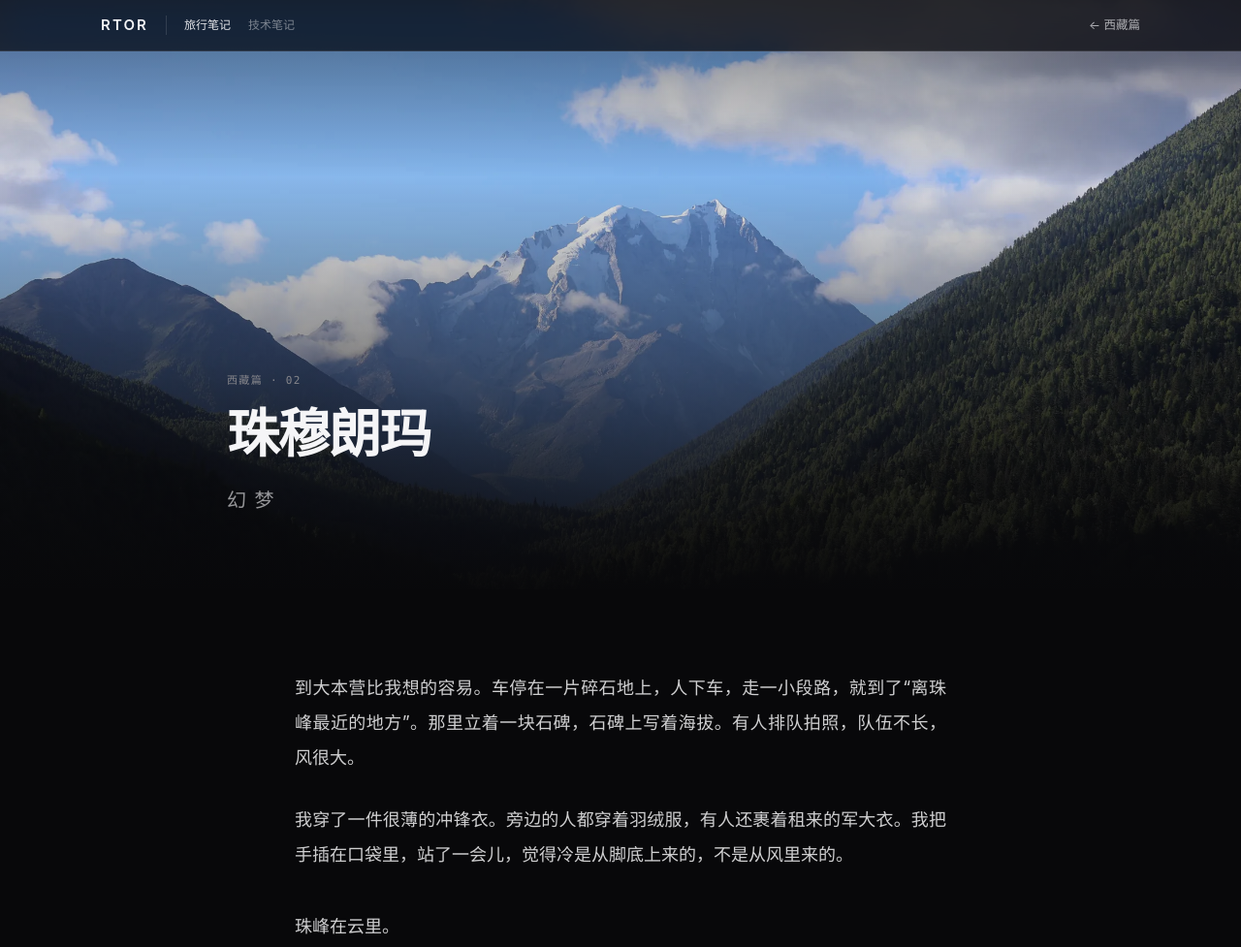
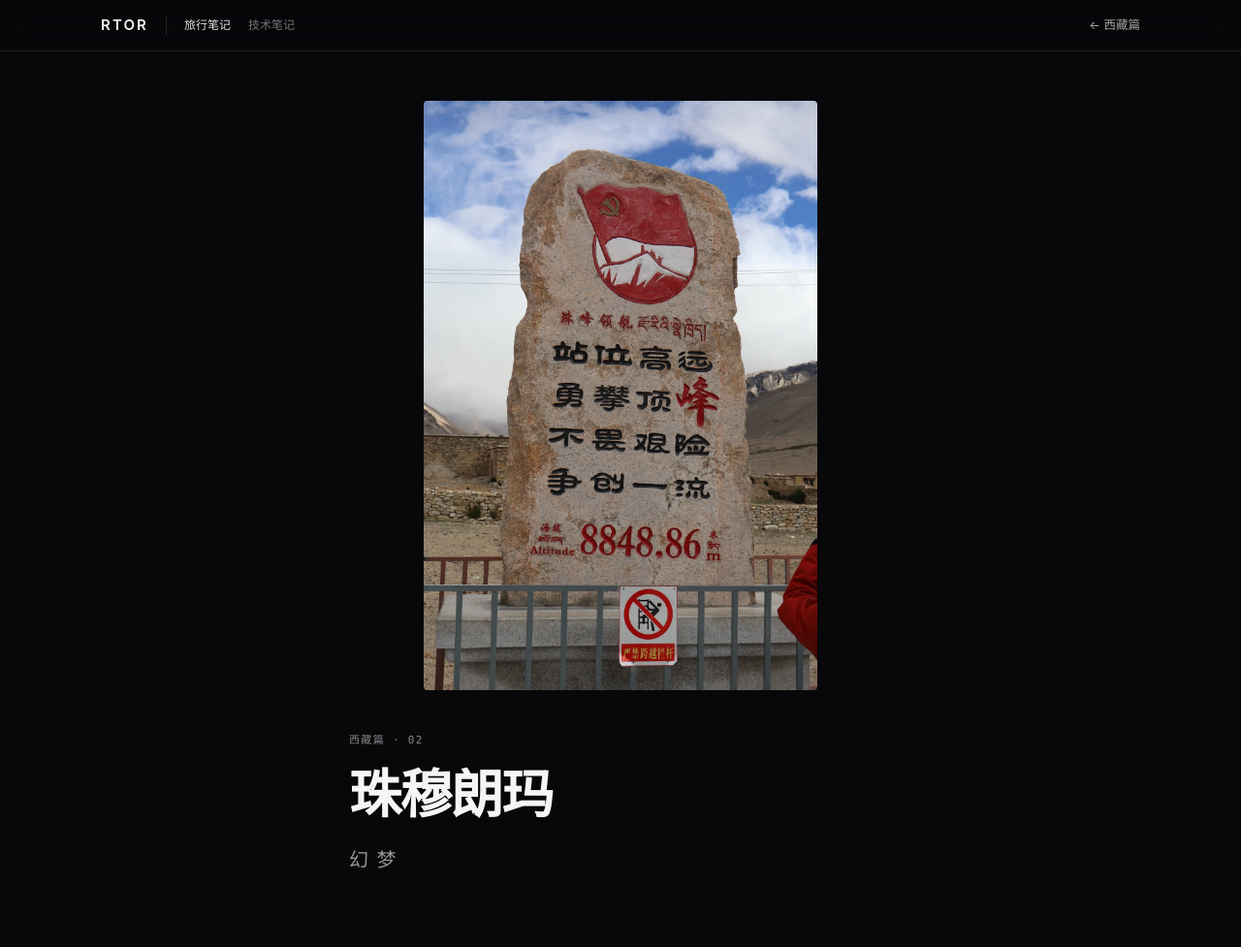
Before and after one commit to Axjours/kl-site, a plain HTML site: page everest.html in a window 1280 px wide. Shown: the top 977 px of the page at 97% size. Drawn offline with Linux system fonts and the light colour scheme.

Commit message:
everest: use stone monument photo as portrait cover

```diff
--- a/everest.html
+++ b/everest.html
@@ -27,8 +27,8 @@
 
 <article>
 
-  <div class="article-cover">
-    <img src="images/snow-cover.webp" alt="云层下的雪山" width="2200" height="1467">
+  <div class="article-cover portrait">
+    <img src="images/everest-cover.webp" alt="珠峰大本营的石碑，刻着海拔 8848.86 米" width="1240" height="1860">
     <div class="article-cover-copy">
       <p class="mono">西藏篇 · 02</p>
       <h1>珠穆朗玛</h1>
--- a/style.css
+++ b/style.css
@@ -461,6 +461,32 @@ figcaption {
   color: rgba(245, 245, 247, 0.6);
 }
 
+/* 竖构图封面：整张照片完整呈现，标题落在下方 */
+.article-cover.portrait {
+  display: block;
+  min-height: 0;
+  padding: 104px 24px 0;
+}
+
+.article-cover.portrait::after { content: none; }
+
+.article-cover.portrait img {
+  position: static;
+  inset: auto;
+  width: auto;
+  height: auto;
+  max-width: 100%;
+  max-height: 76svh;
+  margin: 0 auto;
+  border-radius: 4px;
+}
+
+.article-cover.portrait .article-cover-copy {
+  max-width: 560px;
+  margin: 0 auto;
+  padding: 32px 0 64px;
+}
+
 .article-body {
   max-width: 720px;
   padding-top: 84px;
```
Also changed, not shown: xizang.html (+1 -1 lines), images/everest-card.webp (added), images/everest-cover.webp (added), images/snow-cover.webp (deleted).
